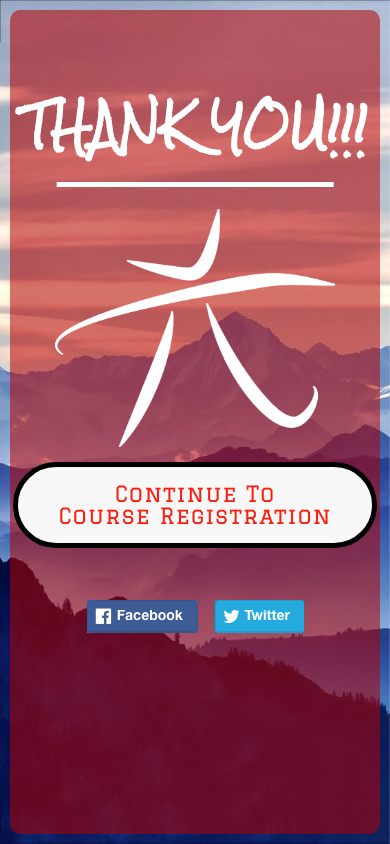
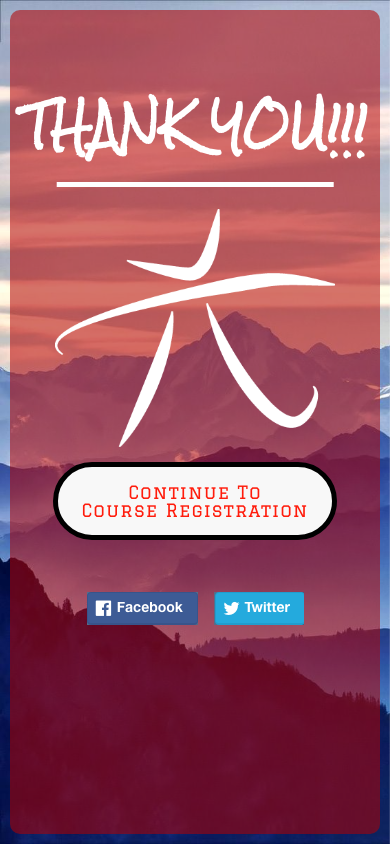
Before and after one commit to antibland/ty-enroll, a PHP site: page /standalone/thankyou.php in a window 390 px wide. Run offline with PHP 8.4, Linux system fonts and the light colour scheme.

Commit message:
Improve mobile styles for continue button

```diff
--- a/css/thankyou.css
+++ b/css/thankyou.css
@@ -4,7 +4,7 @@ body {
   margin: 0;
 }
 
-.thankyou {
+.thankyouwrapper {
   box-sizing: border-box;
   background: url(/images/bg/mountains.jpeg) transparent no-repeat 0 0 fixed;
   background-size: cover;
@@ -13,7 +13,7 @@ body {
   padding: 10px;
 }
 
-.thankyou .container {
+.thankyouwrapper .container {
   padding-top: 35px;
   outline: none;
   background-color: rgba(178, 0, 0, 0.55);
@@ -44,7 +44,7 @@ body {
   }
 }
 
-.thankyou h1 {
+.thankyouwrapper h1 {
   font-family: "Rock Salt", sans-serif;
   color: white;
   font-size: 60px;
@@ -53,7 +53,7 @@ body {
   animation: 0.65s bounce-and-grow 0.25s;
 }
 
-.thankyou h1::after {
+.thankyouwrapper h1::after {
   content: "";
   border-bottom: 5px solid currentColor;
   width: 80%;
@@ -63,17 +63,17 @@ body {
   left: 50%;
 }
 
-.thankyou .image-link-container {
+.thankyouwrapper .image-link-container {
   display: flex;
   align-items: center;
   gap: 0 3rem;
 }
 
-.thankyou .image-link-container img {
+.thankyouwrapper .image-link-container img {
   max-width: 192px;
 }
 
-.thankyou .continue-to-registration {
+.thankyouwrapper .continue-to-registration {
   white-space: nowrap;
   margin-top: 15px;
   outline: none;
@@ -88,7 +88,7 @@ body {
   padding: 1rem 2.5rem;
 }
 
-.thankyou .continue-to-registration a {
+.thankyouwrapper .continue-to-registration a {
   text-decoration: none;
   color: rgb(255, 28, 12);
   font-size: 50px;
@@ -97,16 +97,16 @@ body {
   text-transform: capitalize;
 }
 
-.thankyou .continue-to-registration a:hover {
+.thankyouwrapper .continue-to-registration a:hover {
   text-decoration: underline;
 }
 
-.thankyou .continue-to-registration a span {
+.thankyouwrapper .continue-to-registration a span {
   display: block;
   color: currentColor;
 }
 
-.thankyou a[title="Facebook"] {
+.thankyouwrapper a[title="Facebook"] {
   background: url(/images/icons/facebook.png);
   background-repeat: no-repeat;
   width: 111px;
@@ -114,13 +114,13 @@ body {
   display: inline-block;
 }
 
-.thankyou .social {
+.thankyouwrapper .social {
   margin-top: 2rem;
   display: flex;
   gap: 0 1rem;
 }
 
-.thankyou a[title="Twitter"] {
+.thankyouwrapper a[title="Twitter"] {
   width: 90px;
   height: 33px;
   background-repeat: no-repeat;
@@ -128,32 +128,36 @@ body {
   display: inline-block;
 }
 
-.thankyou a[title="Facebook"] span,
-.thankyou a[title="Twitter"] span {
+.thankyouwrapper a[title="Facebook"] span,
+.thankyouwrapper a[title="Twitter"] span {
   position: absolute;
   visibility: hidden;
 }
 
 @media screen and (max-width: 1000px) {
-  .thankyou .image-link-container {
+  .thankyouwrapper .image-link-container {
     flex-direction: column;
   }
 
-  .thankyou h1 {
+  .thankyouwrapper h1 {
     font-size: 44px;
   }
 
-  .thankyou .image-link-container img {
+  .thankyouwrapper .image-link-container img {
     max-width: 280px;
   }
 
-  .thankyou .continue-to-registration a {
+  .thankyouwrapper .continue-to-registration a {
     font-size: 31px;
   }
 }
 
 @media screen and (max-width: 500px) {
-  .thankyou .continue-to-registration a {
-    font-size: 22px;
+  .thankyouwrapper .continue-to-registration {
+    padding-left: 1.5rem;
+    padding-right: 1.5rem;
+  }
+  .thankyouwrapper .continue-to-registration a {
+    font-size: 18px;
   }
 }
--- a/standalone/thankyou.php
+++ b/standalone/thankyou.php
@@ -8,7 +8,7 @@ echo '<link href="https://fonts.googleapis.com/css2?family=Graduate&display=swap
 echo '<link rel="preconnect" href="https://fonts.gstatic.com">';
 echo '<link href="https://fonts.googleapis.com/css2?family=Rock+Salt&display=swap" rel="stylesheet">';
 
-echo '<div class="thankyou">';
+echo '<div class="thankyouwrapper">';
 
 echo '<div class="container">';
 
@@ -25,4 +25,4 @@ echo $html->div($html->link('https://www.facebook.com/sharer/sharer.php?u=https%
               . $html->link('https://twitter.com/intent/tweet?url=https%3A%2F%2Fenroll.techieyouth.org&text=Learn%20How%20to%20Earn%20Money%20Online%20From%20Anywhere%20in%20the%20World%3A&via=techieyouth', '<span>Twitter</span>', $linkTarget), array('class' => 'social'));
 
 echo '</div>'; # end .container
-echo '</div>'; # end .thankyou
+echo '</div>'; # end .thankyouwrapper
```
